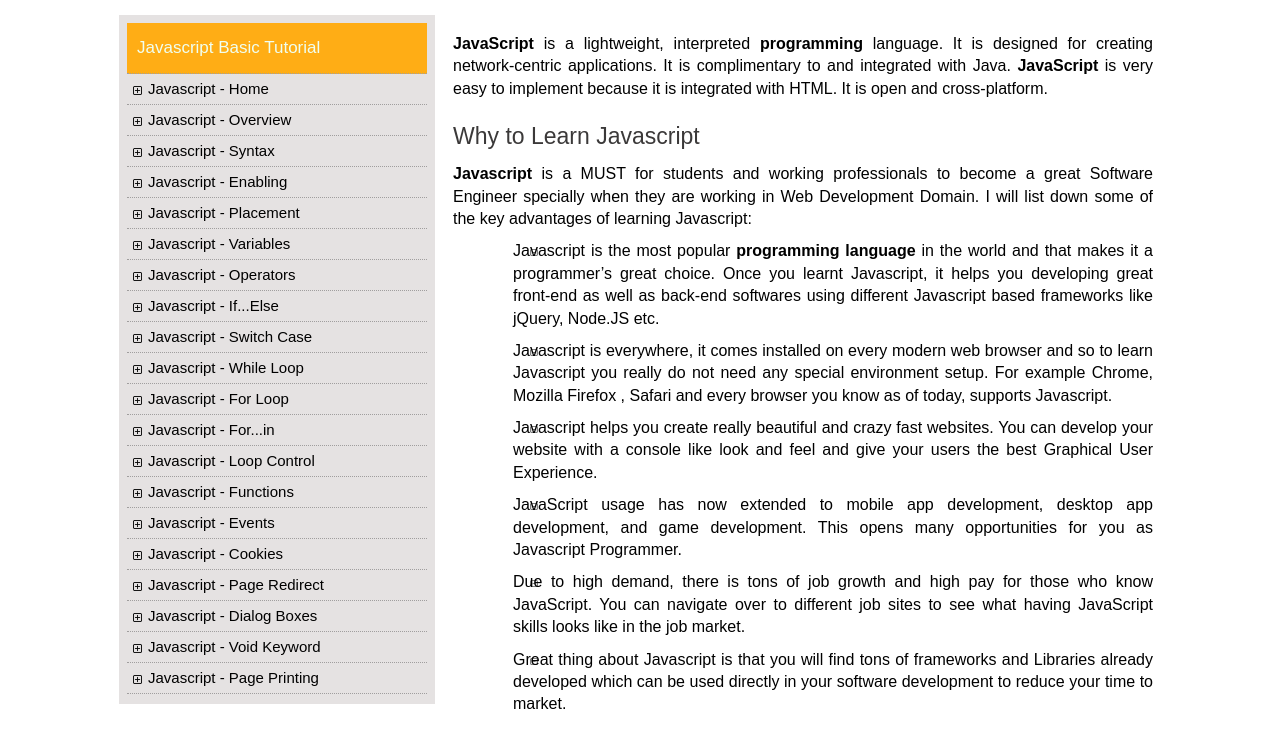
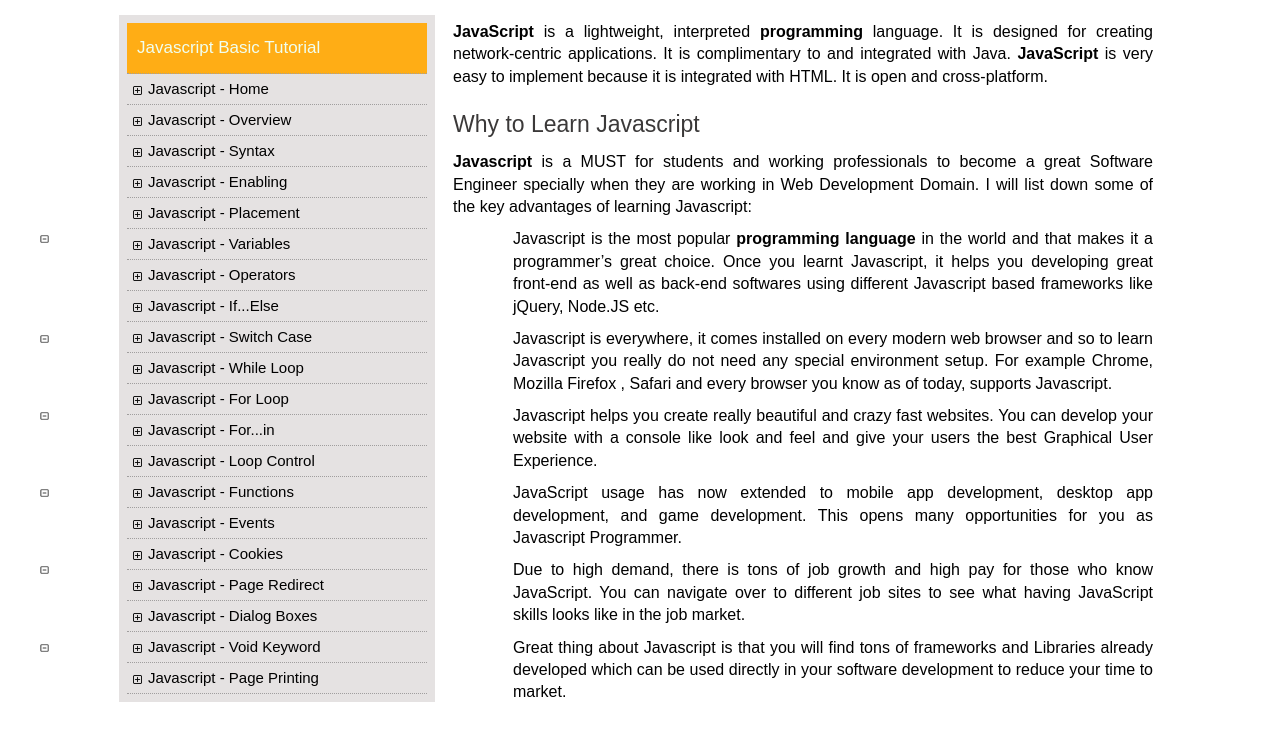
Before and after one commit to V-Piraisoodan/Technical-Documentation, a plain HTML site: page index.html in a window 1280 px wide. Drawn offline with Linux system fonts and the light colour scheme.

Commit message:
css modified

```diff
--- a/style.css
+++ b/style.css
@@ -34,12 +34,13 @@
 }
 /* minus image */
 .minus{
-    display: flex;
+/*     display: flex; */
     position:absolute;
-    padding-top: 9px;
-    left: 530px;
-    width: 8px;
-    height: 7px;
+/*     padding-top: 9px; */
+    left: 40px;
+    width: 9px;
+    height: 8px;
+    margin-top: 7px;
 }
 /* java basic tutorial heading style */
 .head{
@@ -58,11 +59,11 @@
 /* details style */
 .second{
     font-size: 16px;
-    margin: 13px;
+    margin: 1px 13px 13px 13px;
     width: 700px;
     text-align:justify;
     font-family:Arial, Helvetica, sans-serif;
-    display:inline-block
+/*     display:inline-block */
 }
 .one{
     line-height: 1.4;
```
